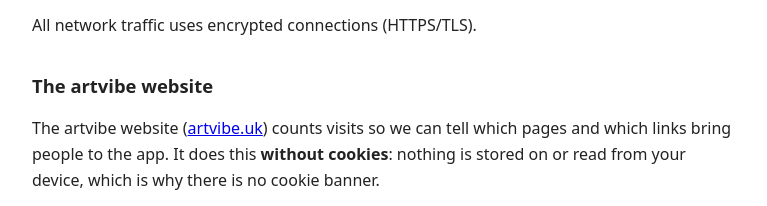
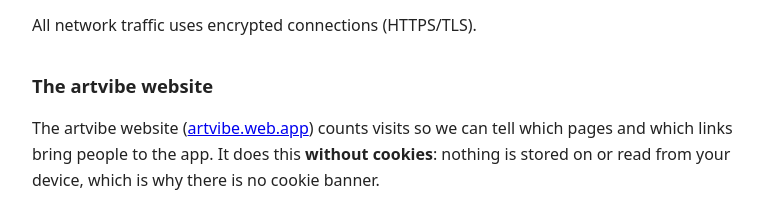
Before and after one commit to aleks-tpom6oh/art-vibe, a plain HTML site: page privacy/index.html in a window 1280 px wide. Shown: the part 3072-3278 px from the top of the page, without its empty margins (256-1023 px from the left). Drawn offline with Linux system fonts and the light colour scheme.

Commit message:
the website counting visits stays at artvibe.web.app

```diff
--- a/privacy/index.html
+++ b/privacy/index.html
@@ -47,7 +47,7 @@
 <p>We do not collect your name, email address, contacts, precise location, or any account information. The app has no accounts of its own; connecting a ListenBrainz account is optional and stays between your device and ListenBrainz.</p>
 <p>All network traffic uses encrypted connections (HTTPS/TLS).</p>
 <h2>The artvibe website</h2>
-<p>The artvibe website (<a href="https://artvibe.uk">artvibe.uk</a>) counts visits so we can tell which pages and which links bring people to the app. It does this <strong>without cookies</strong>: nothing is stored on or read from your device, which is why there is no cookie banner.</p>
+<p>The artvibe website (<a href="https://artvibe.web.app">artvibe.web.app</a>) counts visits so we can tell which pages and which links bring people to the app. It does this <strong>without cookies</strong>: nothing is stored on or read from your device, which is why there is no cookie banner.</p>
 <ul>
 <li><strong>What is recorded</strong>: that a page was viewed and which version of it (the main page, <code>/samples</code>, <code>/sleeve</code> or <code>/thread</code>); the <code>?ref=</code> tag of the link you followed, if it had one; whether you are on Android, an iPhone or a computer; how far down the page you scrolled; and whether you tapped the link to Google Play.</li>
 <li><strong>How a visit is counted without cookies</strong>: PostHog (in the European Union) combines your IP address and browser user agent with a secret value that changes every day, and turns them into a one-way hash. Your IP address is then discarded, not stored. The hash lets us count one visit as one visit on the same day; it cannot be turned back into your IP address, and the next day you count as a new visitor.</li>
```
